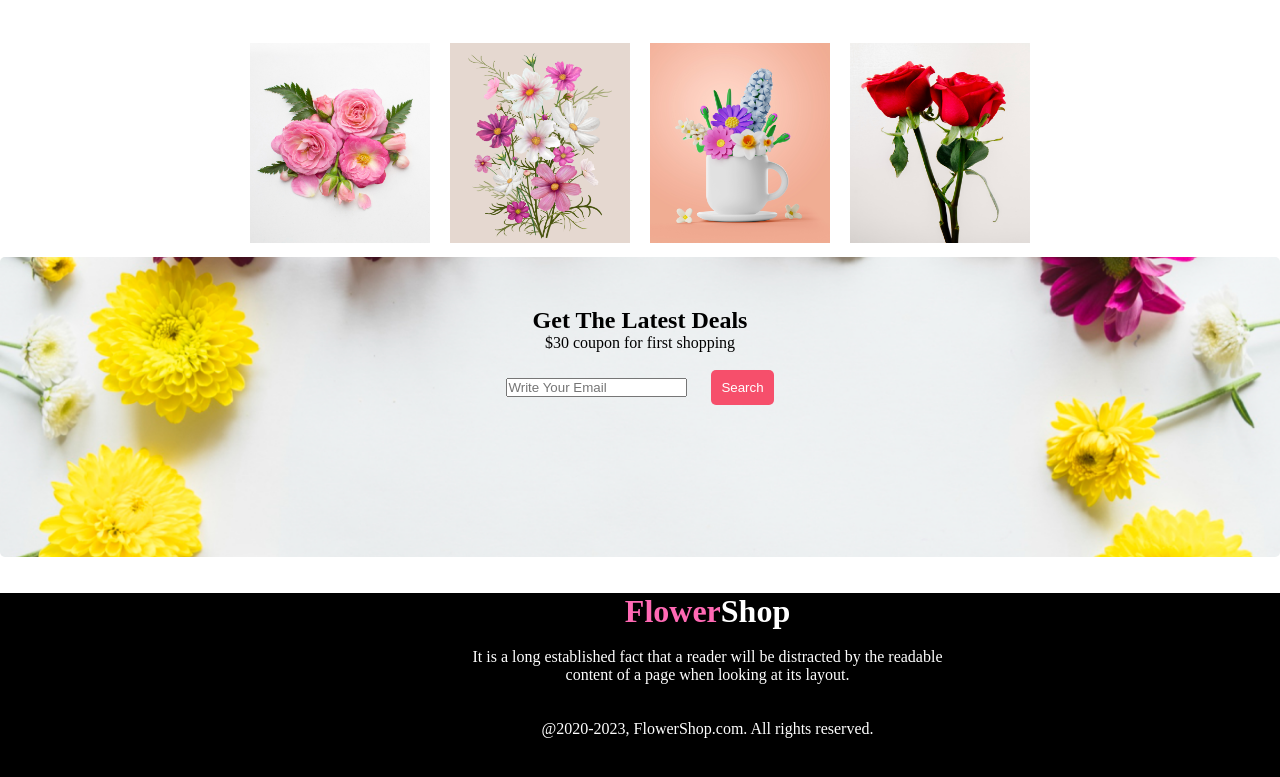
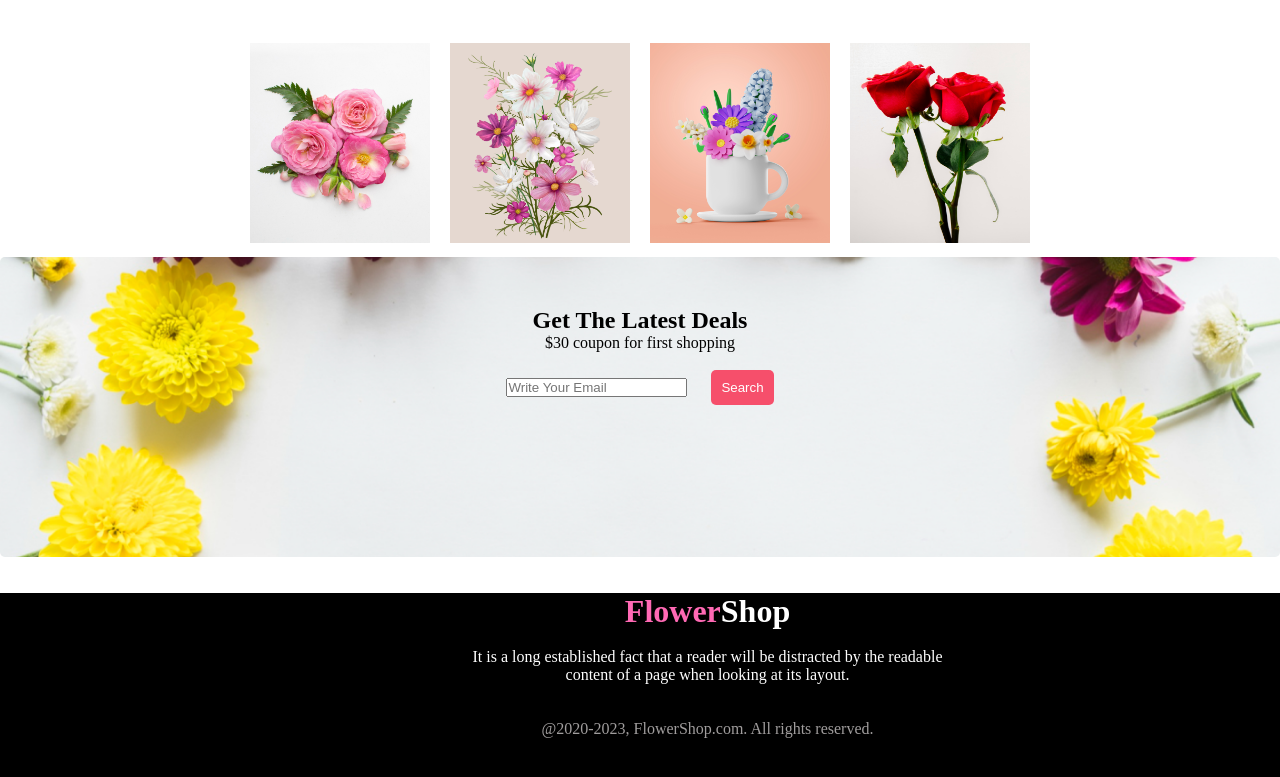
Before and after one commit to hamim680/flower-shop-assignment1, a plain HTML site: page index.html in a window 1280 px wide. Shown: the part 1743-2520 px from the top of the page. Drawn offline with Linux system fonts and the light colour scheme.

Commit message:
change the file name

```diff
--- a/html.html
+++ b/index.html
@@ -96,7 +96,7 @@
             <br>
             <p>It is a long established fact that a reader will be distracted by the readable <br> content of a page when looking at its layout.</p>
             <br><br>
-            <p>@2020-2023, FlowerShop.com. All rights reserved. </p>
+            <p class="end-line">@2020-2023, FlowerShop.com. All rights reserved. </p>
         </div>
     </footer>
 
--- a/style.css
+++ b/style.css
@@ -172,3 +172,6 @@
 .ful{
     color: hotpink;
 }
+.end-line{
+    color: rgb(160, 157, 157);
+}
```
